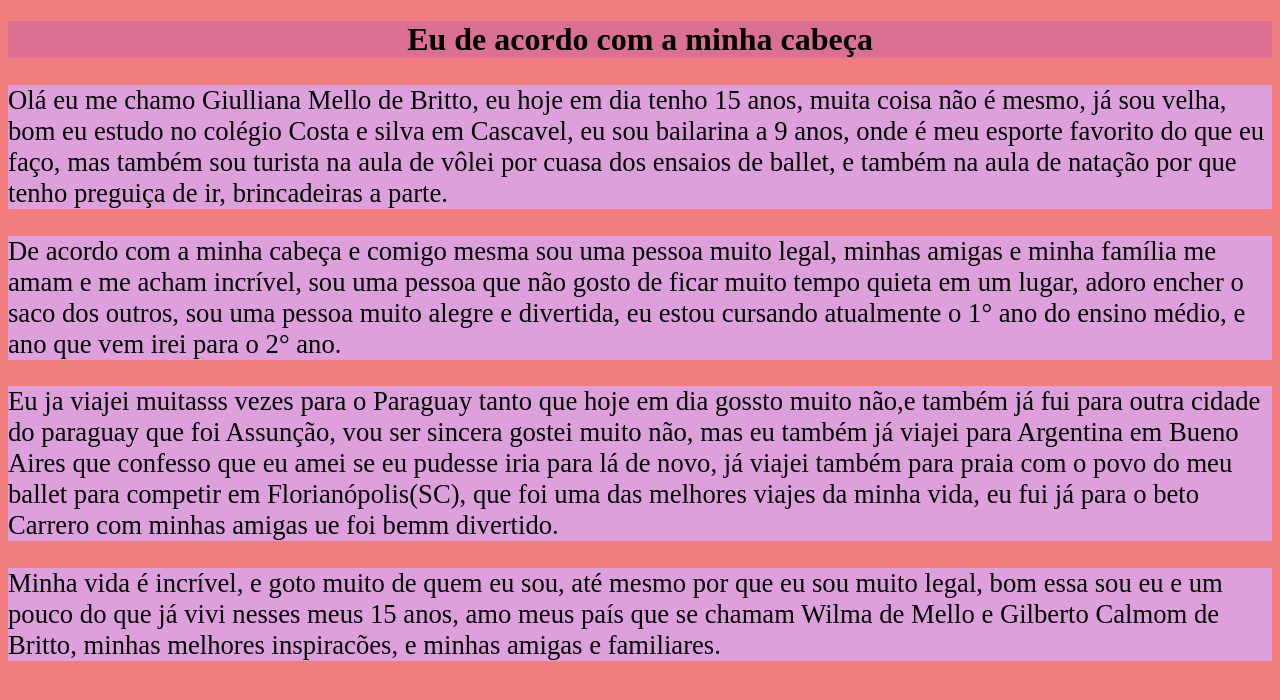
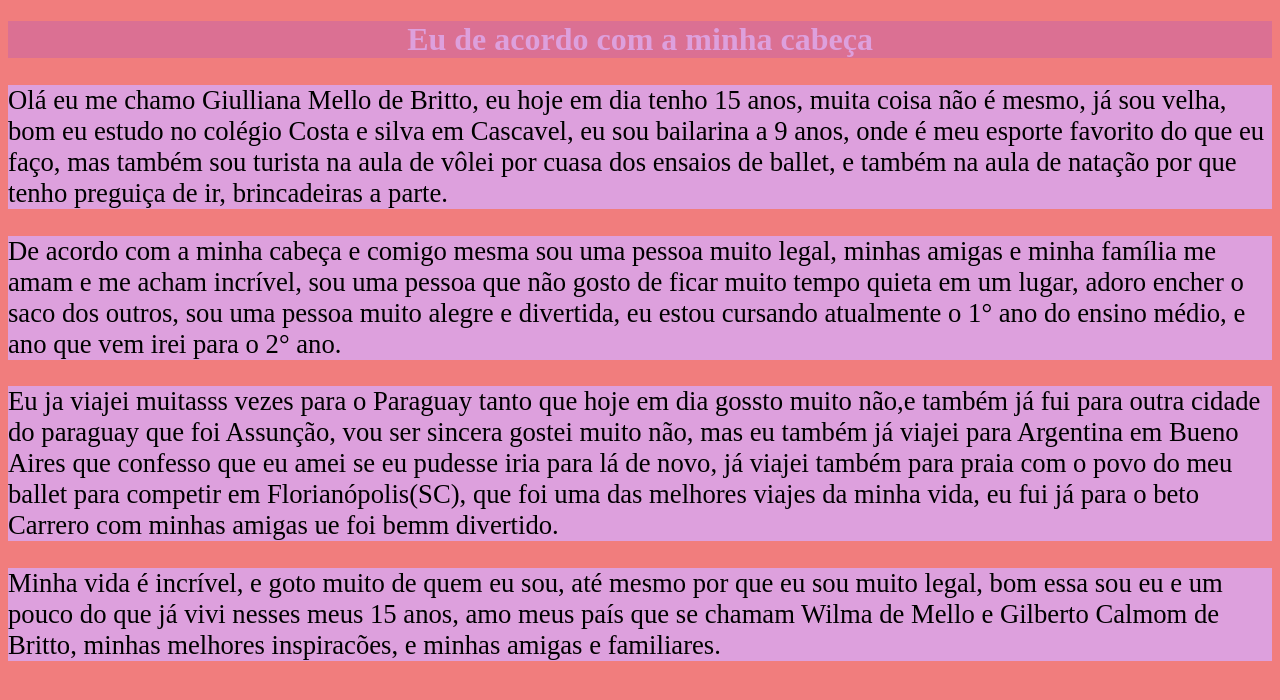
Before and after one commit to GiullianaMello/meuDiario11, a plain HTML site: page index.html in a window 1280 px wide. Drawn offline with Linux system fonts and the light colour scheme.

Commit message:
ewfweewf

```diff
--- a/index.html
+++ b/index.html
@@ -12,6 +12,7 @@
         h1{
             text-align: center;
             background-color: palevioletred;
+            color: plum;
         }
         p{
            background-color: plum;
```
